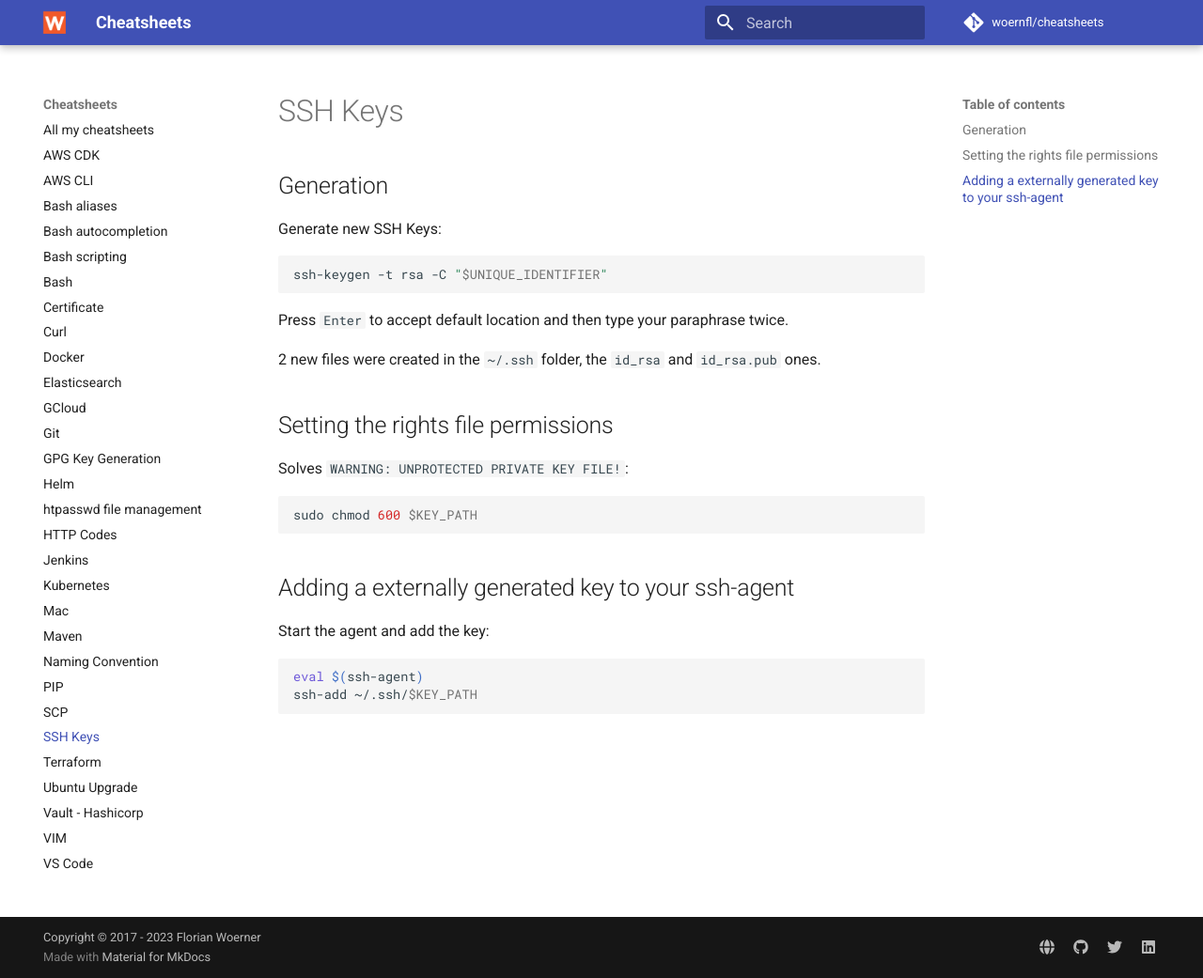
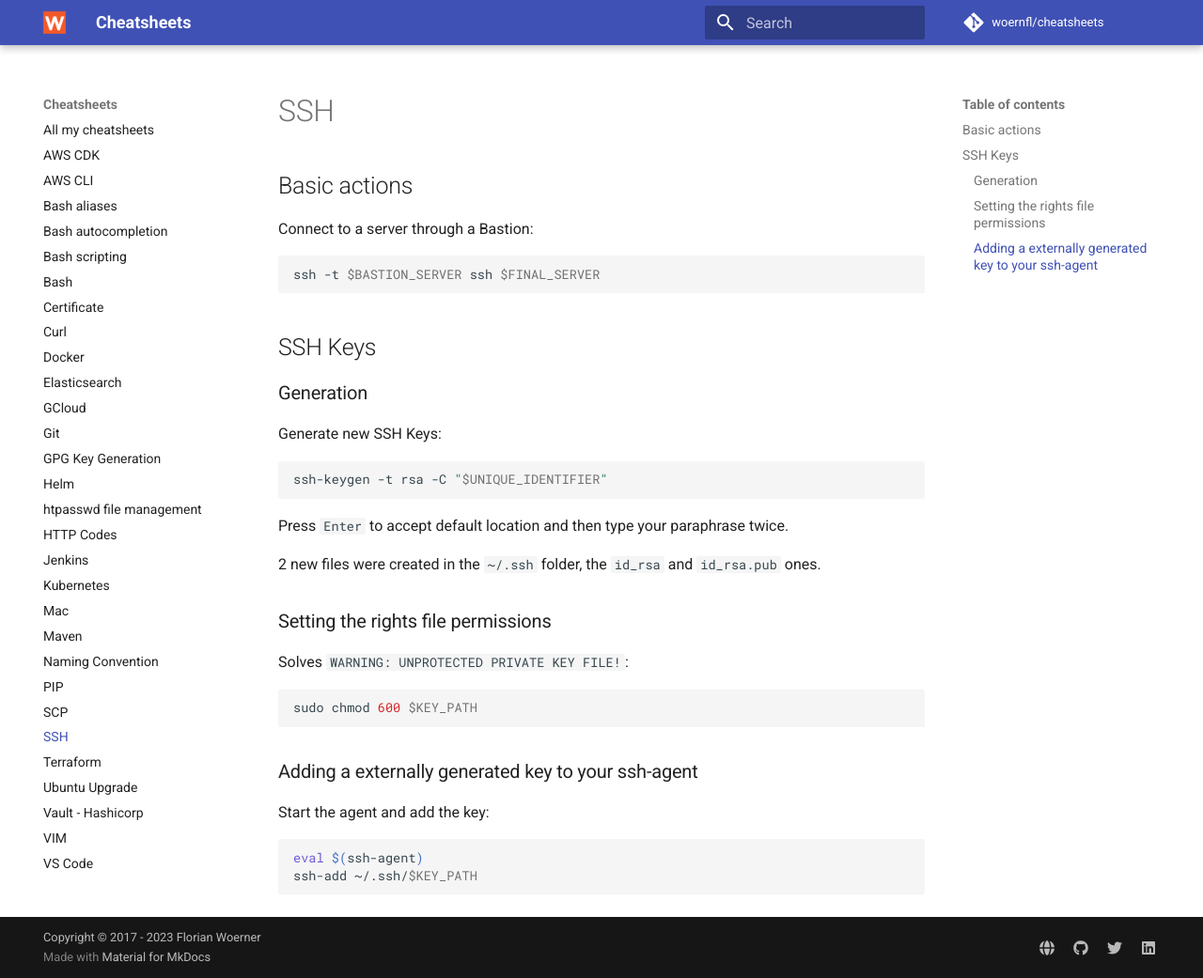
Before and after one commit to woernfl/cheatsheets, an MkDocs documentation site: the page built from docs/ssh.md, in a window 1280 px wide and 1041 px high. Shown: the whole window at 94% size. Built offline with MkDocs 1.6.1 and Material for MkDocs 9.7.7, drawn with Linux system fonts in a browser that asks for light colours; comment, search, counter and statistics services are not loaded.

Commit message:
Update and rename ssh-keys.md to ssh.md

````diff
--- a/docs/ssh-keys.md
+++ b/docs/ssh.md
@@ -1,6 +1,16 @@
-# SSH Keys
+# SSH
 
-## Generation
+## Basic actions
+
+Connect to a server through a Bastion:
+
+```bash
+ssh -t $BASTION_SERVER ssh $FINAL_SERVER
+```
+
+## SSH Keys
+
+### Generation
 
 Generate new SSH Keys:
 
@@ -12,7 +22,7 @@ Press `Enter` to accept default location and then type your paraphrase twice.
 
 2 new files were created in the `~/.ssh` folder, the `id_rsa` and `id_rsa.pub` ones.
 
-## Setting the rights file permissions
+### Setting the rights file permissions
 
 Solves `WARNING: UNPROTECTED PRIVATE KEY FILE!`:
 
@@ -20,7 +30,7 @@ Solves `WARNING: UNPROTECTED PRIVATE KEY FILE!`:
 sudo chmod 600 $KEY_PATH
 ```
 
-## Adding a externally generated key to your ssh-agent
+### Adding a externally generated key to your ssh-agent
 
 Start the agent and add the key:
 
````
